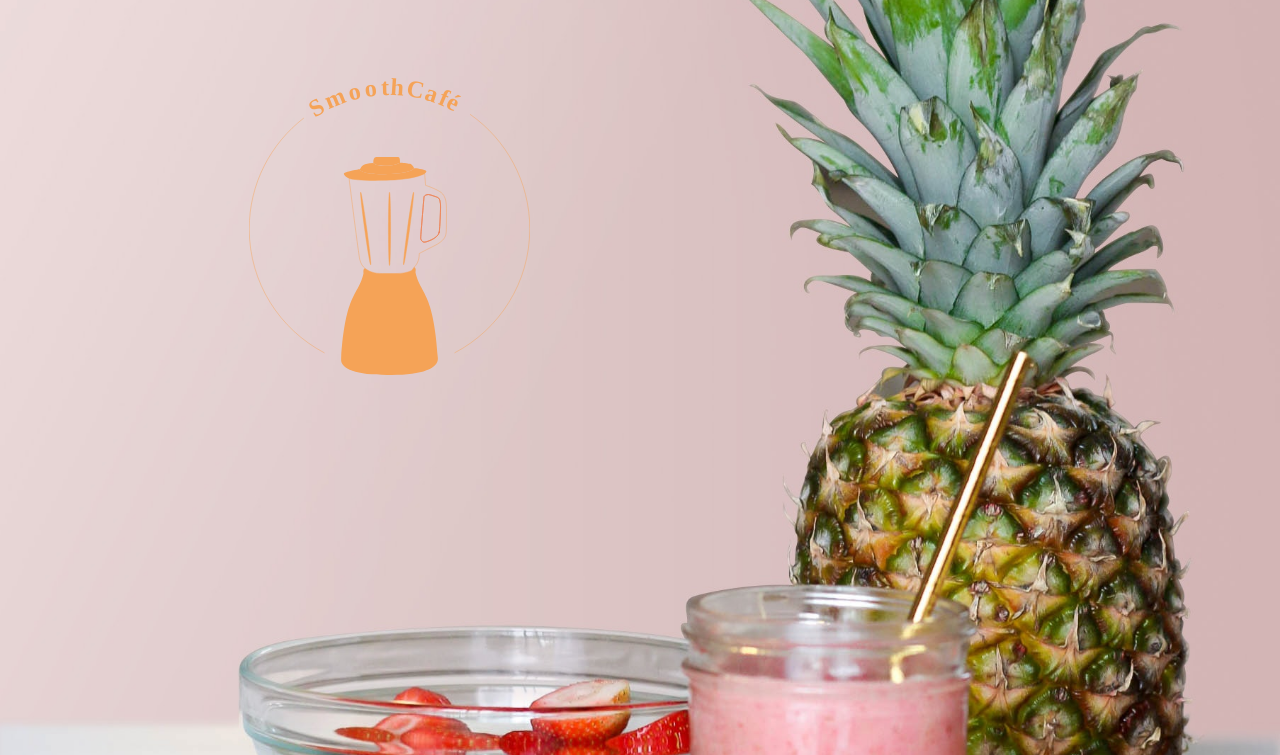
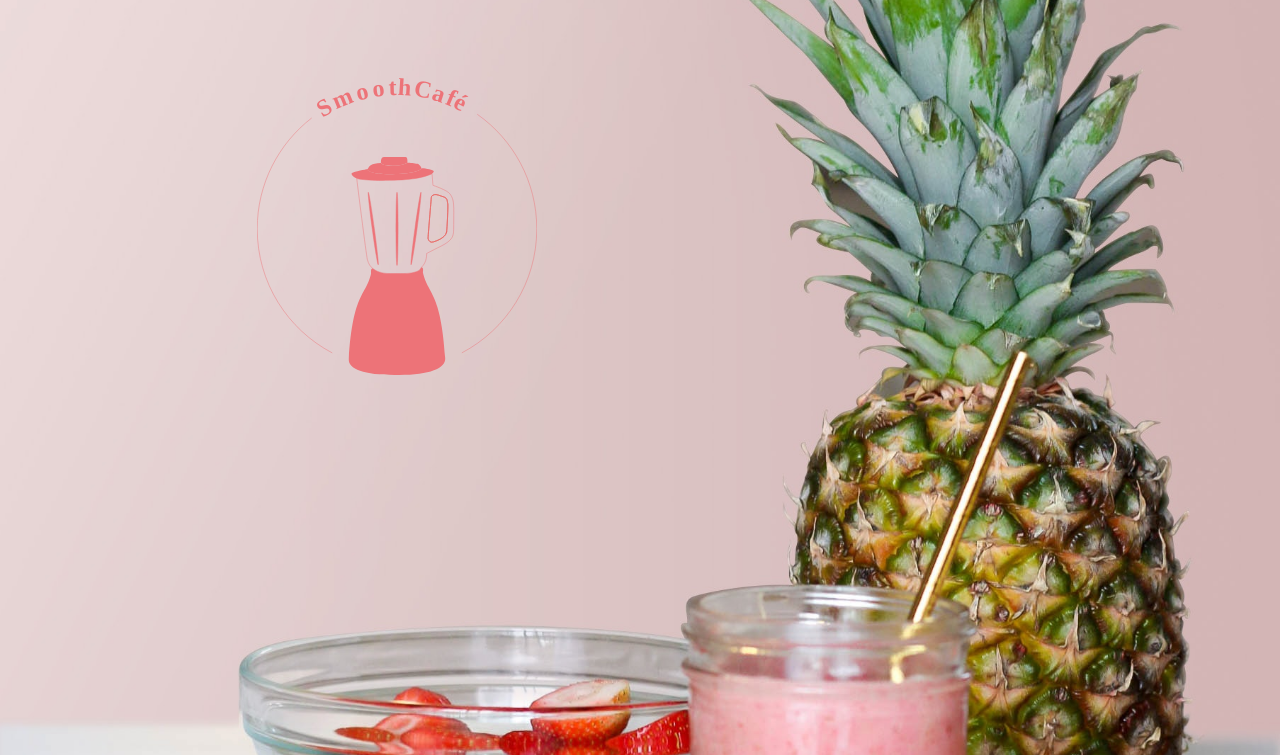
Before and after one commit to GiuliaCariulo/smoothcafe, a website built with Parcel: page src/index.html in a window 1280 px wide. Shown: the top 755 px of the page. Built offline with nearby package versions, Linux system fonts and the light colour scheme.

Commit message:
adjust header logo and font-size h1 and all

```diff
--- a/src/index.html
+++ b/src/index.html
@@ -12,7 +12,7 @@
         <div class="row">
           <div class="col-12 coverpage">
             <h1>
-              <img src="img/logo-orange.svg" class="coverpage-logo" alt="" />
+              <img src="img/logo-pink.svg" class="coverpage-logo" alt="" />
             </h1>
           </div>
         </div>
--- a/src/scss/main.scss
+++ b/src/scss/main.scss
@@ -59,6 +59,7 @@ video {
 html {
   background-color: #cec2e0;
   color: white;
+  font-size: 30px;
 }
 
 header {
@@ -77,3 +78,7 @@ h1 {
 h1 img {
   height: 300px;
 }
+
+h2 {
+  font-size: 100px;
+}
```
